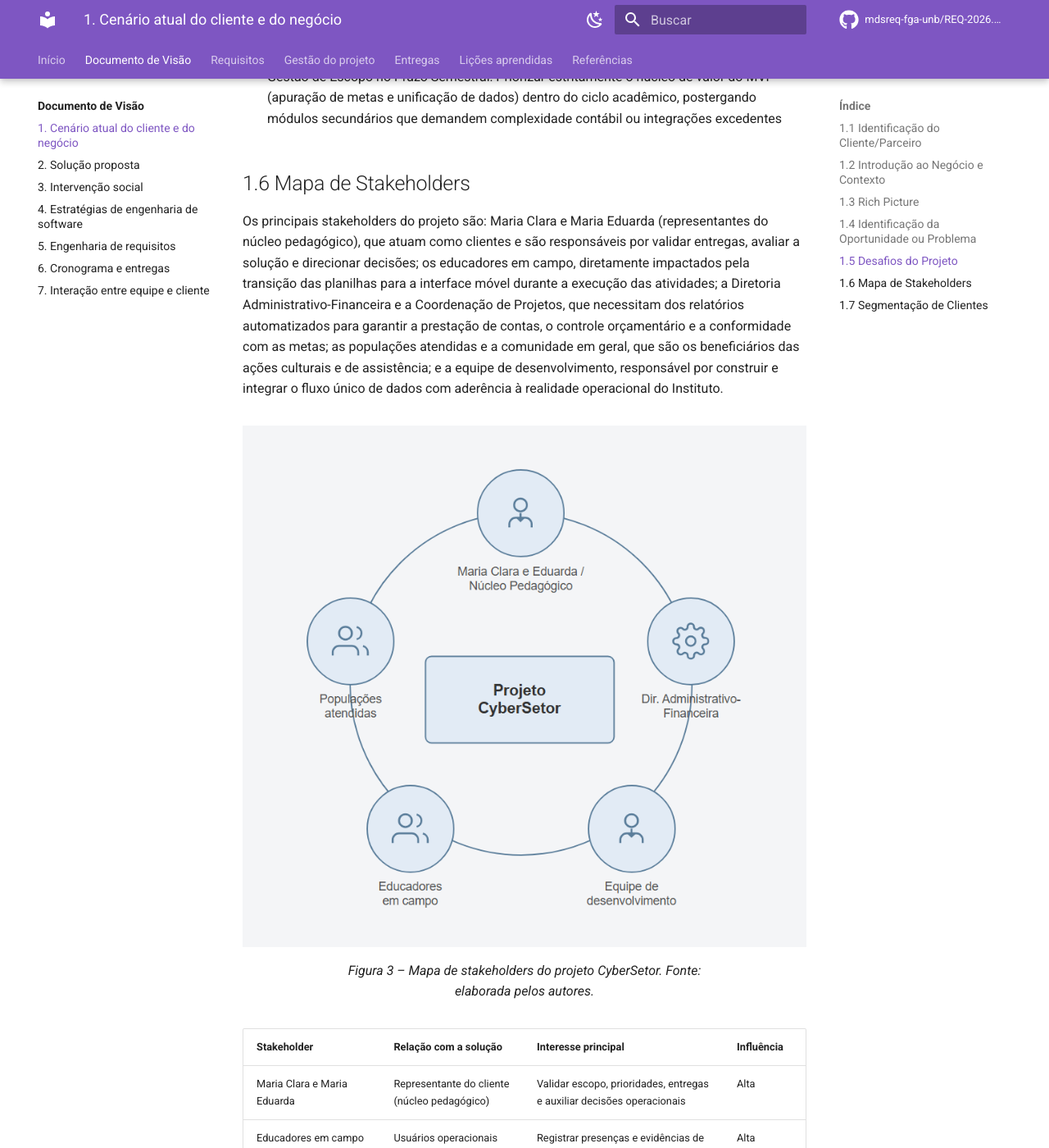
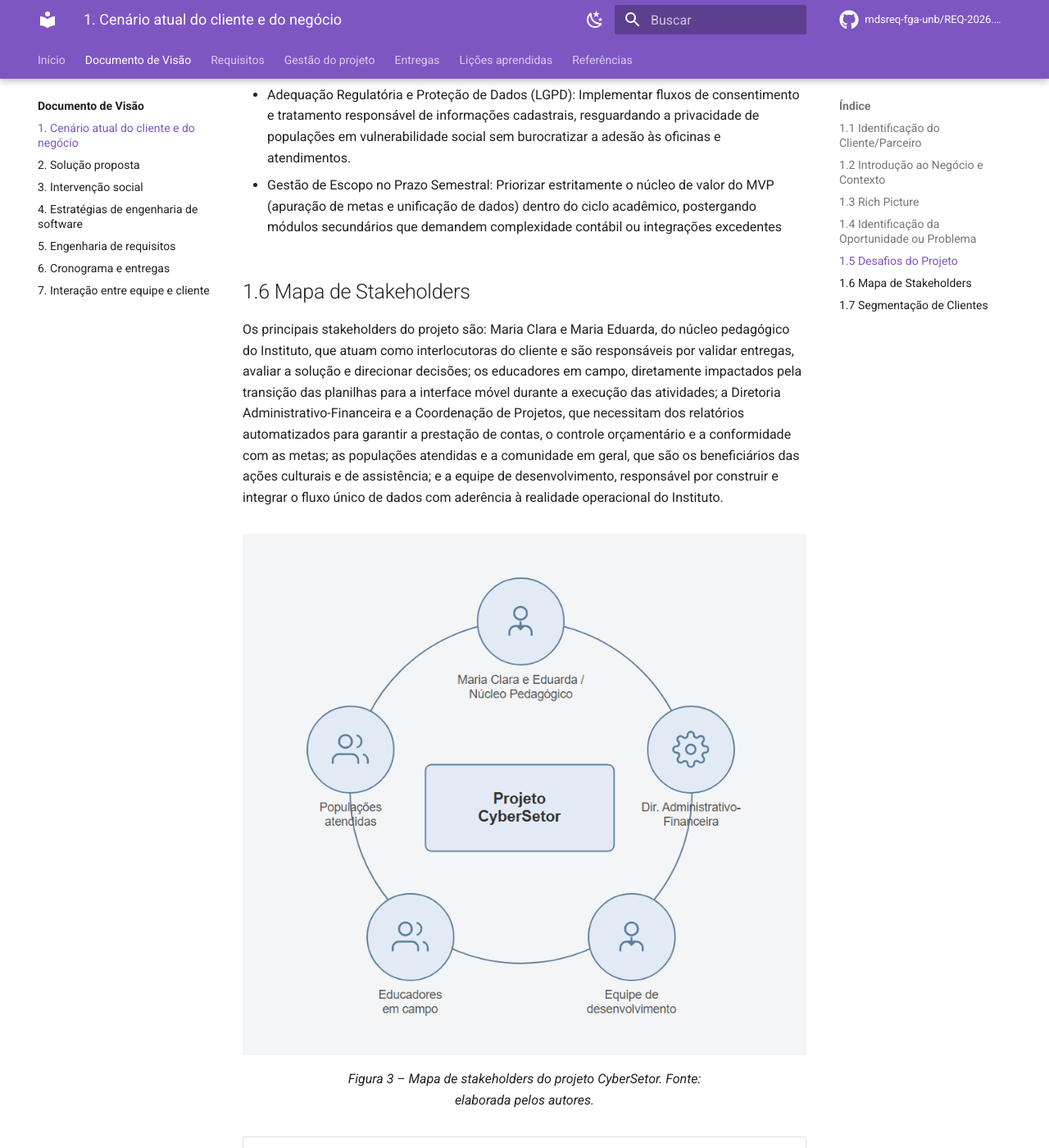
Before and after one commit to mdsreq-fga-unb/REQ-2026.2-T02-CyberSetor, an MkDocs documentation site: the page built from docs/visao/1-cenario-atual.md, in a window 1280 px wide and 1400 px high, scrolled down 3602 px. Shown: the whole window at 82% size. Built offline with MkDocs 1.6.1 and Material for MkDocs 9.7.7, drawn with Linux system fonts in a browser that asks for light colours; comment, search, counter and statistics services are not loaded; some of the changed text lies outside the part shown.

Commit message:
docs(visao): identifica as representantes do instituto no cenario atual

```diff
--- a/docs/visao/1-cenario-atual.md
+++ b/docs/visao/1-cenario-atual.md
@@ -5,6 +5,7 @@
 | 01/09/2026 | 1.0 | Versão inicial | Equipe CyberSetor |
 | 05/09/2026 | 1.1 | Revisão com foco único nas seções 1.4, 1.5, 1.7, 2.1 e 2.2 | Equipe CyberSetor |
 | 06/09/2026 | 1.2 | Seções 4, 5, 6 e 7 redigidas para o site | Equipe CyberSetor |
+| 14/09/2026 | 1.3 | Correção decorrente da issue #25: identificação institucional das representantes do Instituto nas seções 1.1, 1.5 e 1.6, para distingui-las da integrante homônima da equipe | Vinicius Vieira |
 
 ## 1.1 Identificação do Cliente/Parceiro
 
@@ -12,7 +13,7 @@
 
 - **Tipo:** Organização da Sociedade Civil (OSC) que atua como Instituto Social e Cultural
 
-- **Representantes:** Maria Clara e Maria Eduarda (representantes do núcleo pedagógico No Setor).
+- **Representantes:** Maria Clara e Maria Eduarda, ambas do **núcleo pedagógico do Instituto**. (Não confundir com Maria Eduarda Marques, integrante da equipe CyberSetor — ver seção 7.1.)
 
 - **Forma de contato:** Reuniões periódicas por videoconferência, canal no WhatsApp e e-mails.
 
@@ -54,7 +55,7 @@
 
 ## 1.6 Mapa de Stakeholders
 
-Os principais stakeholders do projeto são: Maria Clara e Maria Eduarda (representantes do núcleo pedagógico), que atuam como clientes e são responsáveis por validar entregas, avaliar a solução e direcionar decisões; os educadores em campo, diretamente impactados pela transição das planilhas para a interface móvel durante a execução das atividades; a Diretoria Administrativo-Financeira e a Coordenação de Projetos, que necessitam dos relatórios automatizados para garantir a prestação de contas, o controle orçamentário e a conformidade com as metas; as populações atendidas e a comunidade em geral, que são os beneficiários das ações culturais e de assistência; e a equipe de desenvolvimento, responsável por construir e integrar o fluxo único de dados com aderência à realidade operacional do Instituto.
+Os principais stakeholders do projeto são: Maria Clara e Maria Eduarda, do núcleo pedagógico do Instituto, que atuam como interlocutoras do cliente e são responsáveis por validar entregas, avaliar a solução e direcionar decisões; os educadores em campo, diretamente impactados pela transição das planilhas para a interface móvel durante a execução das atividades; a Diretoria Administrativo-Financeira e a Coordenação de Projetos, que necessitam dos relatórios automatizados para garantir a prestação de contas, o controle orçamentário e a conformidade com as metas; as populações atendidas e a comunidade em geral, que são os beneficiários das ações culturais e de assistência; e a equipe de desenvolvimento, responsável por construir e integrar o fluxo único de dados com aderência à realidade operacional do Instituto.
 
 <figure markdown>
   ![Mapa de stakeholders do projeto CyberSetor](../assets/img/mapa-stakeholders.png)
@@ -63,7 +64,7 @@
 
 | Stakeholder | Relação com a solução | Interesse principal | Influência |
 |---|---|---|---|
-| Maria Clara e Maria Eduarda | Representante do cliente (núcleo pedagógico) | Validar escopo, prioridades, entregas e auxiliar decisões operacionais | Alta |
+| Maria Clara e Maria Eduarda, do núcleo pedagógico do Instituto | Representantes do cliente | Validar escopo, prioridades, entregas e auxiliar decisões operacionais | Alta |
 | Educadores em campo | Usuários operacionais diretos | Registrar presenças e evidências de forma ágil e sem retrabalho | Alta |
 | Diretoria Administrativo-Financeira | Usuários internos de gestão | Acompanhar o atingimento de metas e automatizar relatórios de prestação de contas | Alta |
 | Populações atendidas e Comunidade | Usuários finais | Participar das ações formativas, culturais e de assistência com organização | Média |
```
